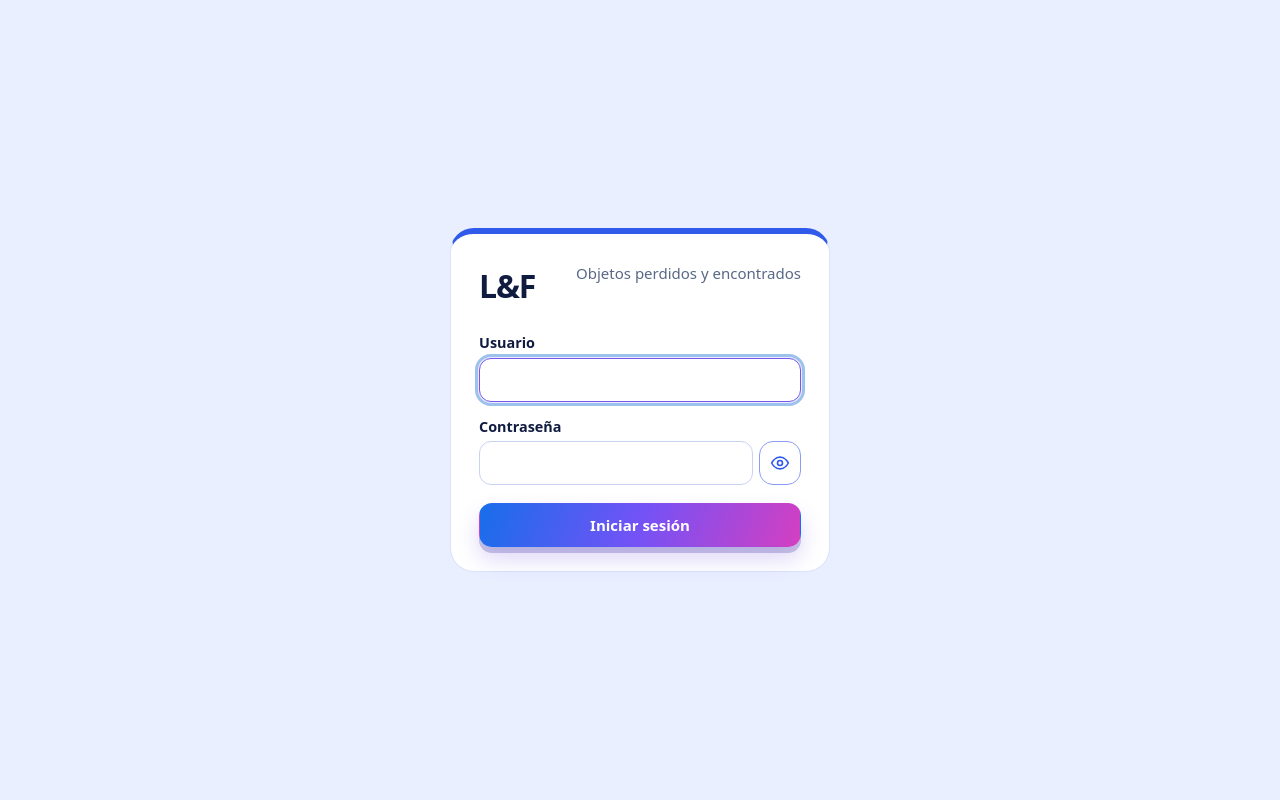
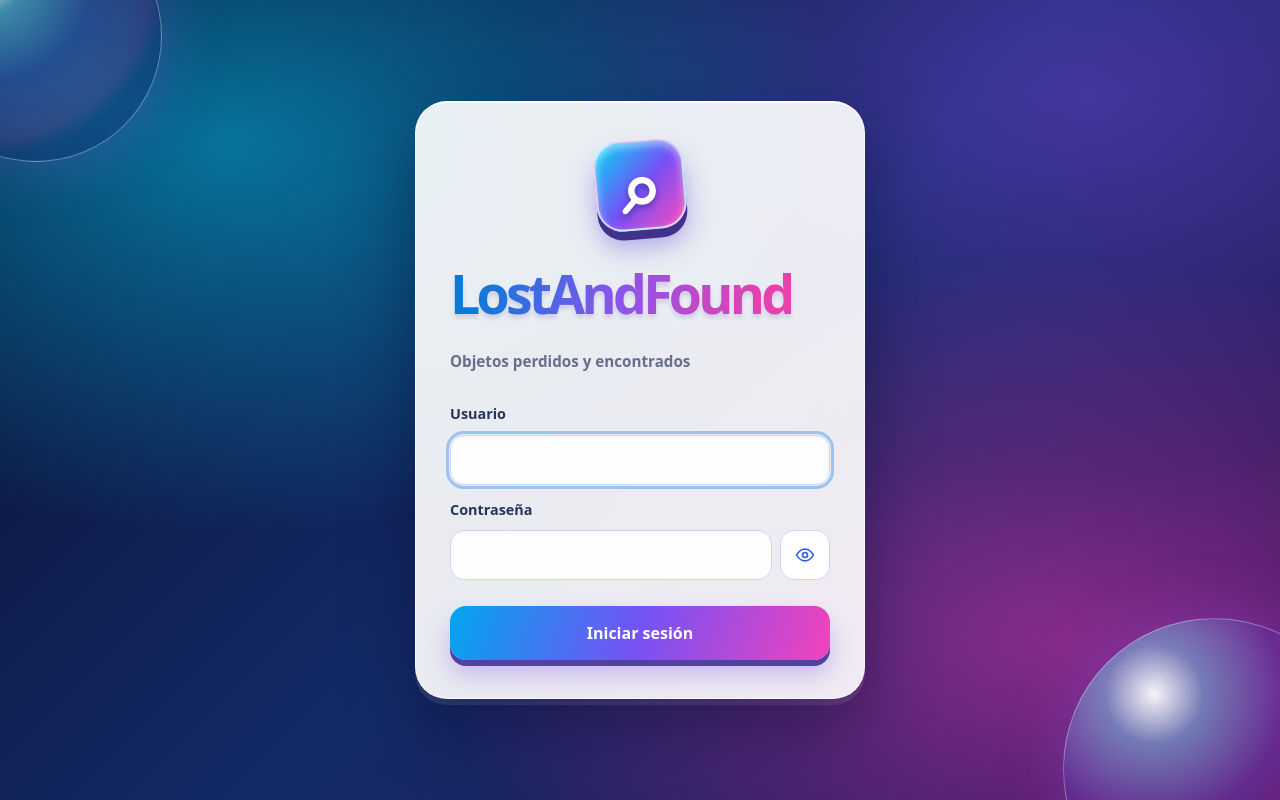
Before and after one commit to sebastian-caicedo/L-F-LostAndFound, an Astro site in the folder frontend/: page /login in a window 1280 px wide. Built offline with nearby package versions, Linux system fonts and the light colour scheme; Astro itself is replaced by a stand-in of ours; no server answers.

Commit message:
Update login page title and styles

```diff
--- a/frontend/src/pages/login.astro
+++ b/frontend/src/pages/login.astro
@@ -21,7 +21,7 @@ import Base from '../layouts/Base.astro';
   <main class="fondo">
     <section class="caja" aria-labelledby="titulo-login">
       <div class="encabezado">
-        <h1 id="titulo-login">L&F</h1>
+        <h1 id="titulo-login">LostAndFound</h1>
         <p>Objetos perdidos y encontrados</p>
       </div>
 
@@ -202,4 +202,189 @@ import Base from '../layouts/Base.astro';
     width: 100%;
     margin-top: 4px;
   }
+
+
+/* LOSTANDFOUND — LOGIN NEON 3D */
+
+.fondo {
+  position: relative;
+  min-height: 100svh;
+  overflow: hidden;
+  isolation: isolate;
+  padding: 32px 18px;
+  background:
+    radial-gradient(ellipse at 18% 18%,
+      rgba(0, 215, 255, .48), transparent 42%),
+    radial-gradient(ellipse at 83% 80%,
+      rgba(247, 62, 193, .48), transparent 42%),
+    radial-gradient(ellipse at 85% 12%,
+      rgba(146, 79, 255, .36), transparent 38%),
+    linear-gradient(135deg,
+      #080e2d 0%, #142b68 52%, #27104d 100%);
+}
+
+.fondo::before,
+.fondo::after {
+  content: "";
+  position: absolute;
+  z-index: -1;
+  width: 250px;
+  aspect-ratio: 1;
+  border-radius: 50%;
+  pointer-events: none;
+  background:
+    radial-gradient(circle at 30% 25%,
+      rgba(255,255,255,.95),
+      rgba(125,231,255,.45) 16%,
+      rgba(124,82,245,.25) 42%,
+      rgba(244,65,205,.16) 65%,
+      transparent 72%);
+  border: 1px solid rgba(255,255,255,.32);
+  box-shadow: inset -18px -22px 35px
+    rgba(41,23,124,.3), 0 0 65px
+    rgba(159,86,255,.28);
+  filter: blur(.3px);
+}
+
+.fondo::before {
+  top: -90px;
+  left: -90px;
+}
+
+.fondo::after {
+  bottom: -120px;
+  right: -85px;
+  width: 300px;
+}
+
+.caja {
+  position: relative;
+  z-index: 1;
+  max-width: 450px;
+  padding: 38px 34px;
+  border: 1px solid rgba(255,255,255,.68);
+  border-top: 1px solid rgba(255,255,255,.85);
+  border-radius: 32px;
+  background: rgba(255,255,255,.91);
+  backdrop-filter: blur(24px);
+  -webkit-backdrop-filter: blur(24px);
+  box-shadow:
+    0 25px 70px rgba(3,6,37,.4),
+    0 6px 0 rgba(255,255,255,.12),
+    inset 0 1px 0 #fff;
+}
+
+.encabezado {
+  margin-bottom: 30px;
+}
+
+.encabezado::before {
+  content: "⌕";
+  display: grid;
+  place-items: center;
+  width: 86px;
+  height: 86px;
+  margin: 0 auto 18px;
+  font-size: 4.5rem;
+  font-weight: 800;
+  line-height: 1;
+  color: #fff;
+  border: 2px solid rgba(255,255,255,.7);
+  border-radius: 26px;
+  background: linear-gradient(135deg,
+    #00d9f5, #7750f6 53%, #fa4bbd);
+  text-shadow: 0 3px 6px rgba(6,19,77,.4);
+  box-shadow:
+    0 9px 0 #40318c,
+    0 17px 25px rgba(91,54,209,.38),
+    inset 0 4px 9px rgba(255,255,255,.5);
+  transform: rotate(-5deg);
+}
+
+.encabezado h1 {
+  font-size: clamp(2.3rem, 8vw, 3.35rem);
+  font-weight: 900;
+  line-height: 1.13;
+  letter-spacing: -.07em;
+  color: #694ded;
+  background: linear-gradient(100deg,
+    #087bd8 8%, #8655ee 48%, #e641ad 90%);
+  -webkit-background-clip: text;
+  background-clip: text;
+  -webkit-text-fill-color: transparent;
+  filter: drop-shadow(0 4px 2px rgba(83,61,161,.17));
+}
+
+.encabezado p {
+  margin-top: 10px;
+  font-size: .95rem;
+  font-weight: 600;
+  color: #66708e;
+}
+
+.campo label {
+  margin-bottom: 6px;
+  color: #283459;
+  font-weight: 700;
+}
+
+.campo input {
+  min-height: 50px;
+  padding: 12px 15px;
+  border: 1px solid #cdd5f5;
+  border-radius: 14px;
+  background: rgba(255,255,255,.94);
+  box-shadow: inset 0 2px 4px
+    rgba(42,47,99,.04);
+}
+
+.fila-contrasena {
+  gap: 8px;
+}
+
+.boton-ojo {
+  width: 50px;
+  border-radius: 14px;
+  border-color: #cdd5f5;
+}
+
+.boton-entrar {
+  min-height: 54px;
+  margin-top: 12px;
+  border-radius: 16px;
+  font-size: 1rem;
+  font-weight: 800;
+  background: linear-gradient(110deg,
+    #00a7ee, #7652f5, #f342bb);
+  border: 0;
+  color: #fff;
+  box-shadow:
+    0 6px 0 #5141a2,
+    0 15px 24px rgba(113,66,215,.3);
+}
+
+.boton-entrar:hover {
+  background: linear-gradient(110deg,
+    #008dcc, #6743df, #dc2ca6);
+}
+
+.mensaje-error {
+  padding: 12px;
+  border-radius: 12px;
+  background: #fff0f3;
+}
+
+@media (max-width: 480px) {
+  .caja {
+    padding: 30px 22px;
+    border-radius: 26px;
+  }
+
+  .encabezado::before {
+    width: 74px;
+    height: 74px;
+    font-size: 3.8rem;
+  }
+}
+
 </style>
```
